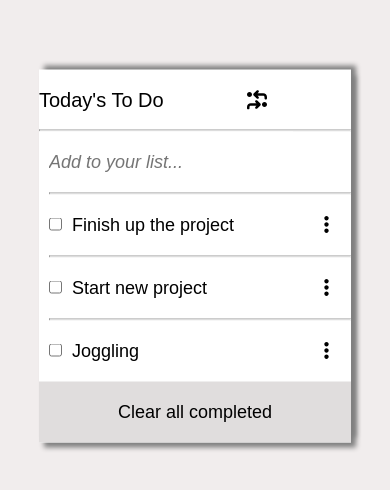
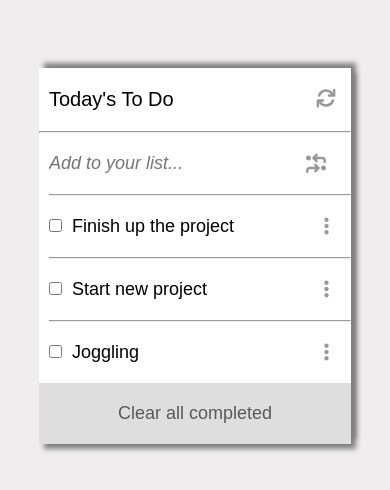
Before and after one commit to christianbiring1/To-Do_list, a website built with webpack: page src/index.html in a window 390 px wide. Shown: the part 166-656 px from the top of the page. Built offline with nearby package versions, Linux system fonts and the light colour scheme.

Commit message:
Add media querry and finalize with the style

```diff
--- a/src/style.css
+++ b/src/style.css
@@ -27,19 +27,23 @@ body {
 }
 
 .top {
-  display: flex;
-  justify-content: space-between;
   align-items: center;
 }
 
 .top span {
-  padding: 10px 0;
-  font-weight: 300;
+  display: inline-block;
+  padding: 20px 10px;
+  font-weight: 400;
   font-size: 20px;
 }
 
 .reset {
-  background: url(./asset/arrowsturntodotssolid.svg) center no-repeat;
+  background: url(./asset/arrowsrotatesolid.svg) center no-repeat;
+}
+
+.input-text {
+  display: grid;
+  grid-template-columns: 80% 20%;
 }
 
 input {
@@ -47,12 +51,19 @@ input {
   border: none;
   font-style: italic;
   font-size: 18px;
+  display: inline;
 }
 
 input:focus {
   border: none;
   outline: none;
   font-style: italic;
+}
+
+.add {
+  background: url(./asset/arrowsturntodotssolid.svg) center no-repeat;
+  float: none;
+  margin-right: 10px;
 }
 
 .wrapper {
@@ -80,6 +91,11 @@ i {
   width: 50px;
   height: 20px;
   margin: 20px auto;
+  opacity: 0.4;
+}
+
+i:hover {
+  cursor: move;
 }
 
 .option {
@@ -98,4 +114,16 @@ i {
   color: #000;
   text-decoration: none;
   padding: 10px;
+  opacity: 0.6;
 }
+
+@media only screen and (min-width: 768px) {
+  .main {
+    width: 60%;
+  }
+
+  .input-text {
+    display: grid;
+    grid-template-columns: 92% 8%;
+  }
+}
```
